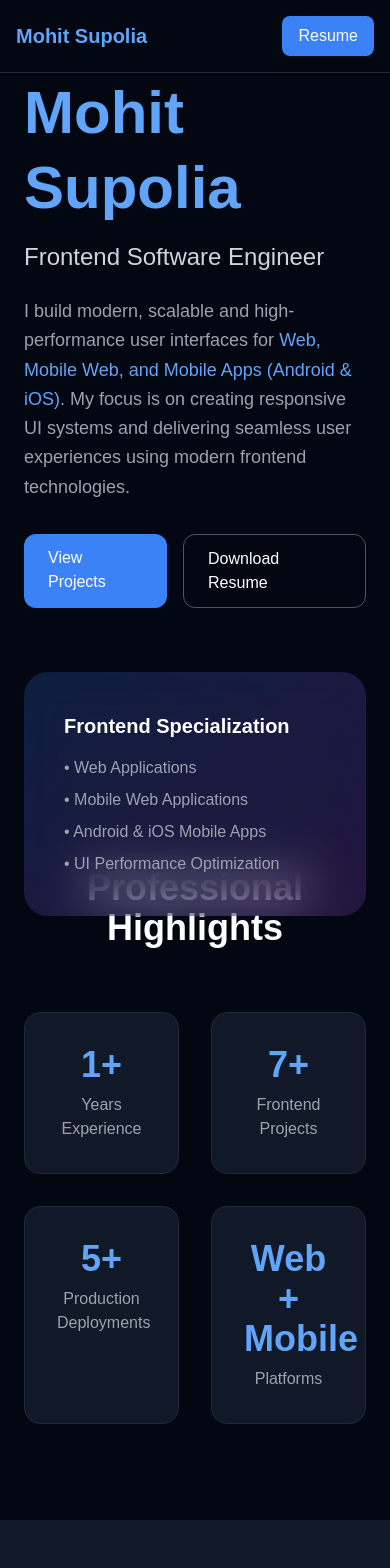
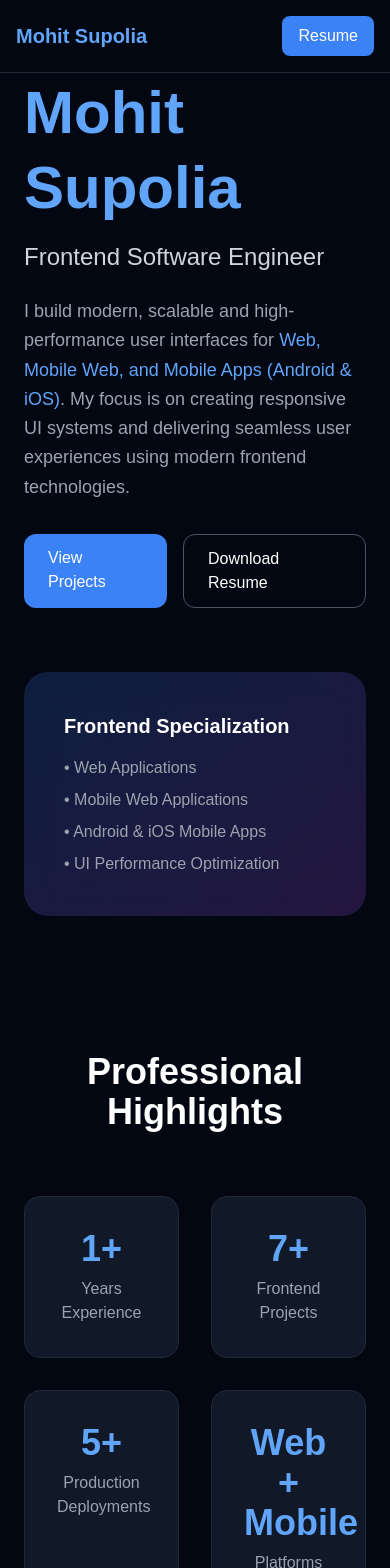
Before and after one commit to mohitsupolia/Experienced-Portfolio, a React (Vite) app: page / in a window 390 px wide. Shown: the top 1568 px of the page. Built offline with nearby package versions, Linux system fonts and the light colour scheme.

Commit message:
Stats.jsx

```diff
--- a/src/components/Stats.jsx
+++ b/src/components/Stats.jsx
@@ -19,7 +19,7 @@ export default function Stats() {
   ];
 
   return (
-    <section className=" py-24 px-6 bg-gray-950 -mt-36">
+    <section className=" py-24 px-6 bg-gray-950 md:-mt-36 mt-10">
       <div className="max-w-6xl mx-auto">
         <h2 className="text-4xl font-bold text-center text-white mb-16">
           Professional Highlights
```
